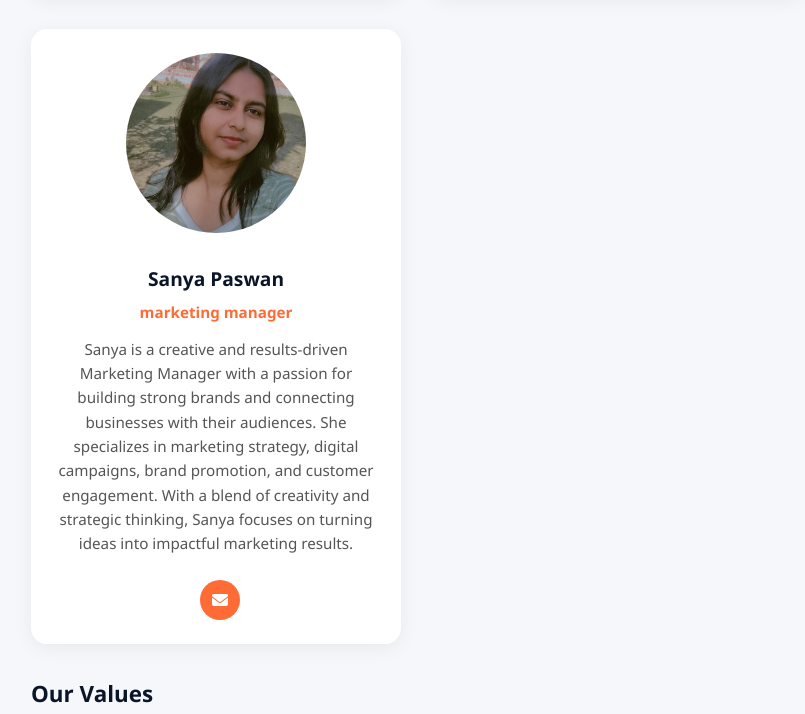
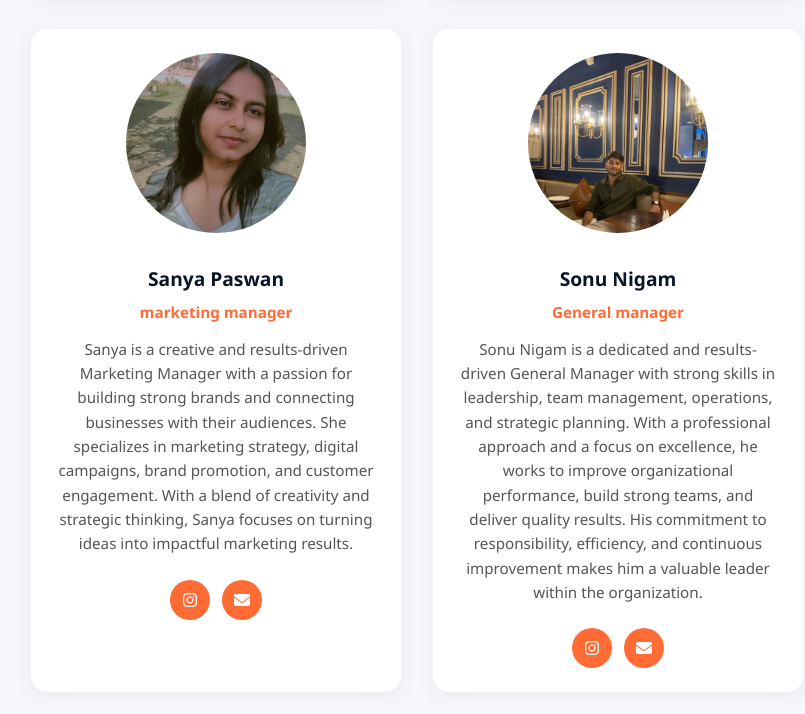
Before and after one commit to surjit12334-hue/manzilbharat, a plain HTML site: page aboutus.html in a window 1280 px wide. Shown: the part 1293-2007 px from the top of the page, without its empty margins (223-1028 px from the left). Drawn offline with Linux system fonts and the light colour scheme.

Commit message:
feat: add Sonu Nigam to team section
Adds the General Manager card to the About Us team grid and makes
Sanya Paswan's Instagram link live (was commented out).

```diff
--- a/aboutus.html
+++ b/aboutus.html
@@ -122,8 +122,18 @@
                     <h3>Sanya Paswan</h3>
                     <div class="team-role">marketing manager</div>
                     <p>Sanya is a creative and results-driven Marketing Manager with a passion for building strong brands and connecting businesses with their audiences. She specializes in marketing strategy, digital campaigns, brand promotion, and customer engagement. With a blend of creativity and strategic thinking, Sanya focuses on turning ideas into impactful marketing results.</p>
-                    <!-- <a href="https://www.instagram.com/anu_22_sharma/" target="_blank" rel="noopener" aria-label="Instagram" style="display: inline-flex; align-items: center; justify-content: center; width: 40px; height: 40px; border-radius: 50%; color: white; background: #FF6B35; text-decoration: none; margin-top: 0.5rem; transition: transform 0.3s;"><i class="fab fa-instagram"></i></a> -->
+                    <a href="https://www.instagram.com/its_sanya087/" target="_blank" rel="noopener" aria-label="Instagram" style="display: inline-flex; align-items: center; justify-content: center; width: 40px; height: 40px; border-radius: 50%; color: white; background: #FF6B35; text-decoration: none; margin-top: 0.5rem; transition: transform 0.3s;"><i class="fab fa-instagram"></i></a>
                     <a href="mailto:=Paswansanya89@gmail.com" aria-label="Email" style="display: inline-flex; align-items: center; justify-content: center; width: 40px; height: 40px; border-radius: 50%; color: white; background: #FF6B35; text-decoration: none; margin-top: 0.5rem; margin-left: 0.5rem; transition: transform 0.3s;"><i class="fas fa-envelope"></i></a>
+                </div>
+            </div>
+            <div class="team-card">
+                <img src="sonu.jpeg" alt="Anishka Sharma — CEO">
+                <div class="team-info">
+                    <h3>Sonu Nigam</h3>
+                    <div class="team-role">General manager</div>
+                    <p>Sonu Nigam is a dedicated and results-driven General Manager with strong skills in leadership, team management, operations, and strategic planning. With a professional approach and a focus on excellence, he works to improve organizational performance, build strong teams, and deliver quality results. His commitment to responsibility, efficiency, and continuous improvement makes him a valuable leader within the organization.</p>
+                    <a href="https://www.instagram.com/so_nigam_78/" target="_blank" rel="noopener" aria-label="Instagram" style="display: inline-flex; align-items: center; justify-content: center; width: 40px; height: 40px; border-radius: 50%; color: white; background: #FF6B35; text-decoration: none; margin-top: 0.5rem; transition: transform 0.3s;"><i class="fab fa-instagram"></i></a>
+                    <a href="mailto:=sonunigam59470@gmail.com" aria-label="Email" style="display: inline-flex; align-items: center; justify-content: center; width: 40px; height: 40px; border-radius: 50%; color: white; background: #FF6B35; text-decoration: none; margin-top: 0.5rem; margin-left: 0.5rem; transition: transform 0.3s;"><i class="fas fa-envelope"></i></a>
                 </div>
             </div>
 
```
Also changed, not shown: sonu.jpeg (added).
